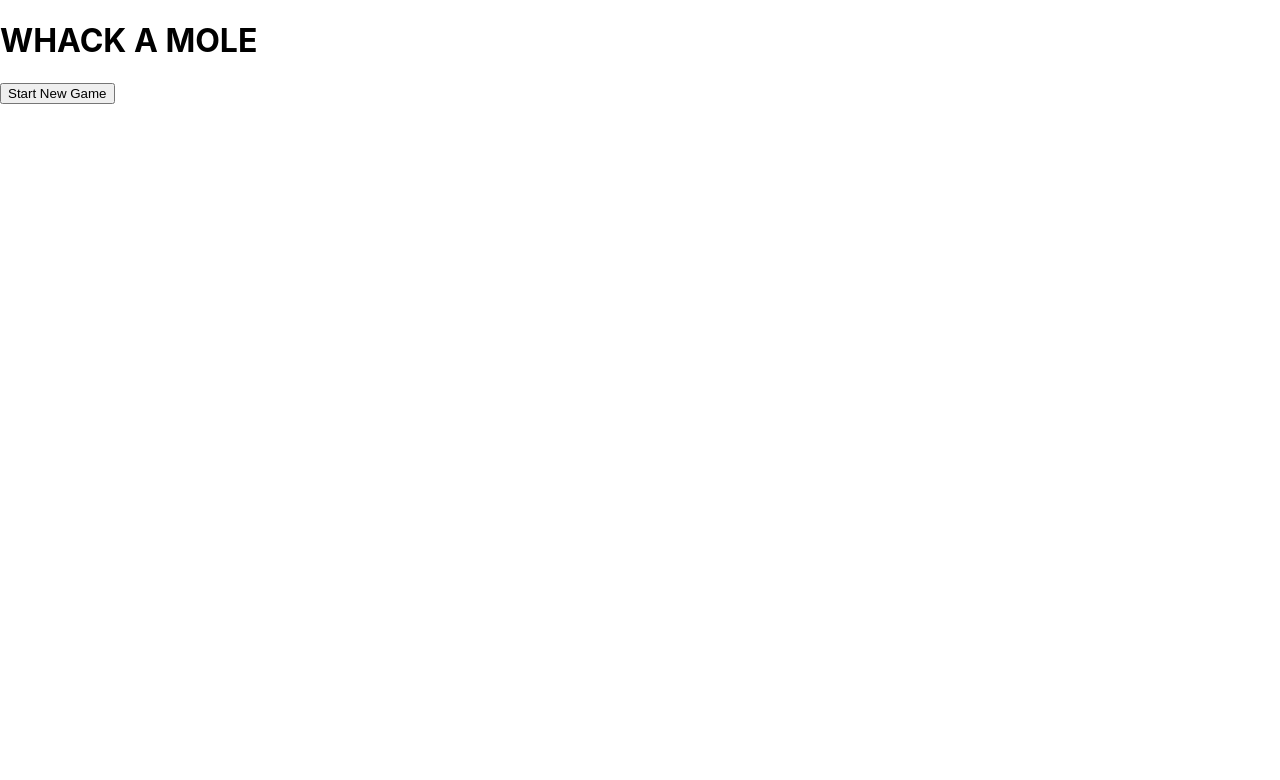
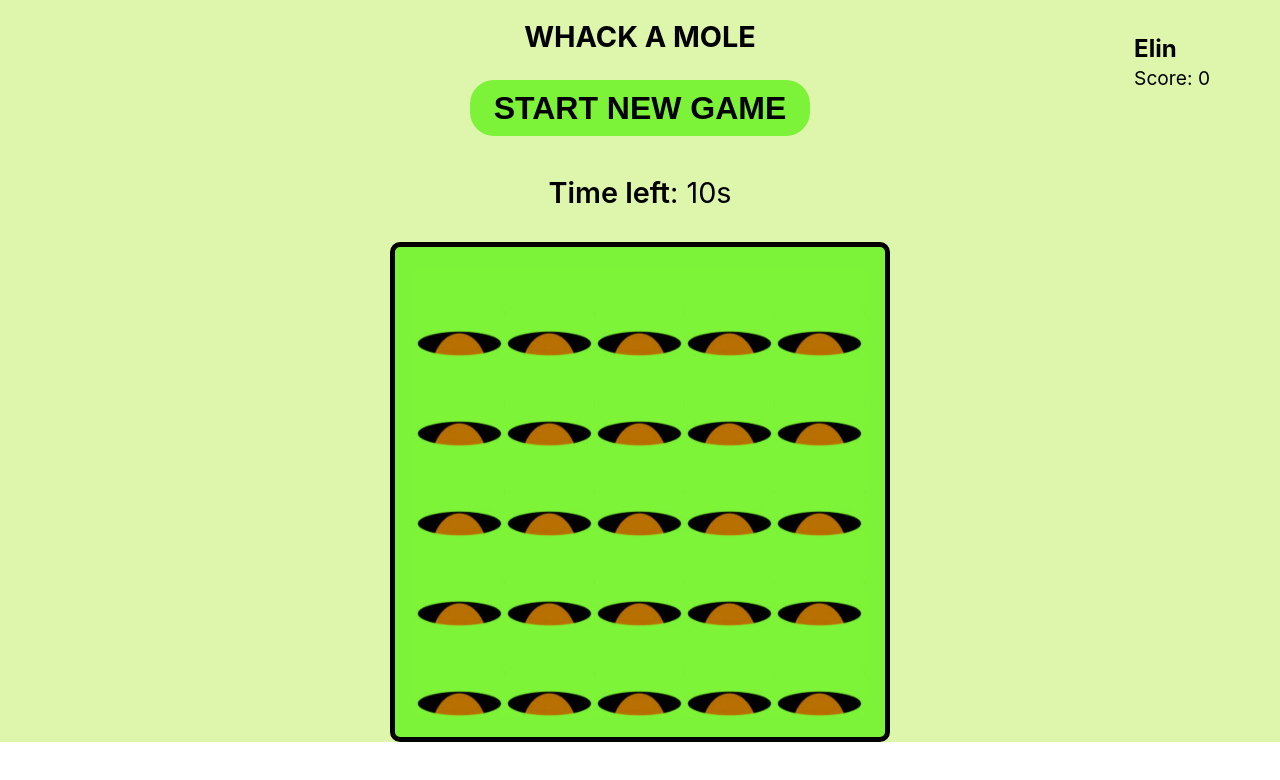
Before and after one commit to Linneaeas/whack-a-mole, a React (Create React App) app: page /game in a window 1280 px wide. Shown: the top 780 px of the page. Built offline with nearby package versions, Linux system fonts and the light colour scheme.

Commit message:
Organiserat CSS filer och komponenter inom funktioner

```diff
--- a/src/App.css
+++ b/src/App.css
@@ -1,18 +1,9 @@
 .App {
   text-align: center;
-  height: 100vh;
   background-color: #ddf6ab;
   display: flex;
   flex-direction: column;
   align-items: center;
-  position: relative;
-}
-
-.App-header {
-  position: absolute;
-  left: 20px;
-  font-size: 0.9rem;
-  justify-content: center;
 }
 
 .startpage {
@@ -20,73 +11,3 @@
   justify-content: center;
   align-self: center;
 }
-
-.time {
-  font-size: 1.8rem;
-  padding: 2rem;
-  margin-top: 45px;
-}
-
-.time-label {
-  font-weight: 600;
-}
-
-.btn-container {
-  display: flex;
-  justify-content: center;
-  align-items: center;
-  margin-top: 30px;
-}
-
-.button-startnewgame {
-  padding: 0.6rem 1.5rem;
-  margin: 0.4rem;
-  text-transform: uppercase;
-  font-weight: 600;
-  font-size: 2rem;
-  border: none;
-  border-radius: 24px;
-  background-color: #7cf339;
-  cursor: pointer;
-  transition: background-color 0.3s ease;
-}
-
-/* board */
-.board {
-  background-color: #7cf339;
-  display: grid;
-  padding: 20px;
-  margin: 0 auto;
-  grid-template-columns: repeat(5, 1fr);
-  border: 5px solid black;
-  border-radius: 10px;
-  position: absolute;
-  bottom: 10px;
-}
-
-img {
-  width: 90px;
-  height: 90px;
-}
-
-/* score panel */
-.score-panel {
-  position: absolute;
-  right: 70px;
-  top: 10px;
-  display: flex;
-  flex-direction: column;
-  align-items: flex-start;
-}
-
-.score-panel .name {
-  font-weight: bold;
-  font-size: 1.5rem;
-  margin-bottom: 0;
-}
-
-.score-panel .score {
-  font-weight: 400;
-  font-size: 1.2rem;
-  margin-top: 0.2rem;
-}
--- a/src/App.js
+++ b/src/App.js
@@ -6,12 +6,14 @@ import ToggleGame from "./ToggleGame";
 
 function App() {
   return (
+    <div className="App">
       <BrowserRouter>
         <Routes>
           <Route path="/" element={<Signup />} />
           <Route path="/game" element={<ToggleGame />} />
         </Routes>
       </BrowserRouter>
+    </div>
   );
 }
 
--- /dev/null
+++ b/src/Board.css
@@ -0,0 +1,37 @@
+.board {
+  background-color: #7cf339;
+  display: grid;
+  padding: 20px;
+  margin: 0 auto;
+  grid-template-columns: repeat(5, 1fr);
+  border: 5px solid black;
+  border-radius: 10px;
+  bottom: 10px;
+}
+
+img {
+  width: 90px;
+  height: 90px;
+}
+
+/* score panel */
+.score-panel {
+  position: absolute;
+  right: 70px;
+  top: 10px;
+  display: flex;
+  flex-direction: column;
+  align-items: flex-start;
+}
+
+.score-panel .name {
+  font-weight: bold;
+  font-size: 1.5rem;
+  margin-bottom: 0;
+}
+
+.score-panel .score {
+  font-weight: 400;
+  font-size: 1.2rem;
+  margin-top: 0.2rem;
+}
--- a/src/Board.js
+++ b/src/Board.js
@@ -3,6 +3,7 @@ import mole from "./assets/mole.png";
 import "./App.css";
 import { useState, useEffect } from "react";
 import React from "react";
+import "./Board.css";
 
 function Board({ isGameStarted }) {
   const [moles, setMoles] = useState(new Array(25).fill(false)); //ändrat true = false
--- /dev/null
+++ b/src/Timer.css
@@ -0,0 +1,7 @@
+.time {
+  font-size: 1.8rem;
+  padding: 2rem;
+}
+.time-label {
+  font-weight: 600;
+}
--- a/src/Timer.js
+++ b/src/Timer.js
@@ -1,5 +1,5 @@
 import React, { useState, useEffect } from "react";
-import "./App.css";
+import "./Timer.css";
 
 // ändrade Timer.js så när 60 (10) sekunder har gått så dyker modalen upp och stängs efter 10 sekunder (3 ändringar)
 
--- /dev/null
+++ b/src/ToggleGame.css
@@ -0,0 +1,30 @@
+.toggle-game {
+  text-align: center;
+  display: flex;
+  flex-direction: column;
+  align-items: center;
+}
+
+.toggle-game-header {
+  left: 20px;
+  font-size: 0.9rem;
+}
+
+.btn-container {
+  display: flex;
+  justify-content: center;
+  align-items: center;
+}
+
+.button-startnewgame {
+  padding: 0.6rem 1.5rem;
+  margin: 0.4rem;
+  text-transform: uppercase;
+  font-weight: 600;
+  font-size: 2rem;
+  border: none;
+  border-radius: 24px;
+  background-color: #7cf339;
+  cursor: pointer;
+  transition: background-color 0.3s ease;
+}
--- a/src/ToggleGame.js
+++ b/src/ToggleGame.js
@@ -1,5 +1,6 @@
 import React, { useState, useEffect } from "react";
 import "./App.css";
+import "./ToggleGame.css";
 import Timer from "./Timer";
 import HighScoreModal from "./HighScoreModal";
 import Board from "./Board";
@@ -17,27 +18,35 @@ function ToggleGame() {
     setGameStarted(true);
     setShowModal(false); // Close modal when starting a new game
   };
-
   return (
     <div className="toggle-game">
       <header className="toggle-game-header">
         <h1>WHACK A MOLE</h1>
       </header>
 
-      {isGameStarted ? (
-        <div>
+      {/* Game UI - Always Visible */}
+      <div className="components-container">
+        {/* Start New Game Button - Visible, but disabled when the game is started */}
+        <div className="btn-container">
+          <button
+            className="button-startnewgame"
+            onClick={startGame}
+            disabled={isGameStarted} // Disable button during game
+          >
+            Start New Game
+          </button>
+        </div>
         <Timer onGameOver={handleGameOver} isGameStarted={isGameStarted} />
         <Board isGameStarted={isGameStarted} />
       </div>
-      ) : (
-        <div>
-          <button onClick={startGame}>Start New Game</button>
+
+      {/* Show High Score Modal when the game ends */}
+      {showModal && (
         <HighScoreModal
           show={showModal}
           onClose={() => setShowModal(false)}
           onStartNewGame={() => setShowModal(false)}
         />
-        </div>
       )}
     </div>
   );
```
Also changed, not shown: src/Moles.js (deleted). Lines whose indentation alone changed are shown as unchanged.
